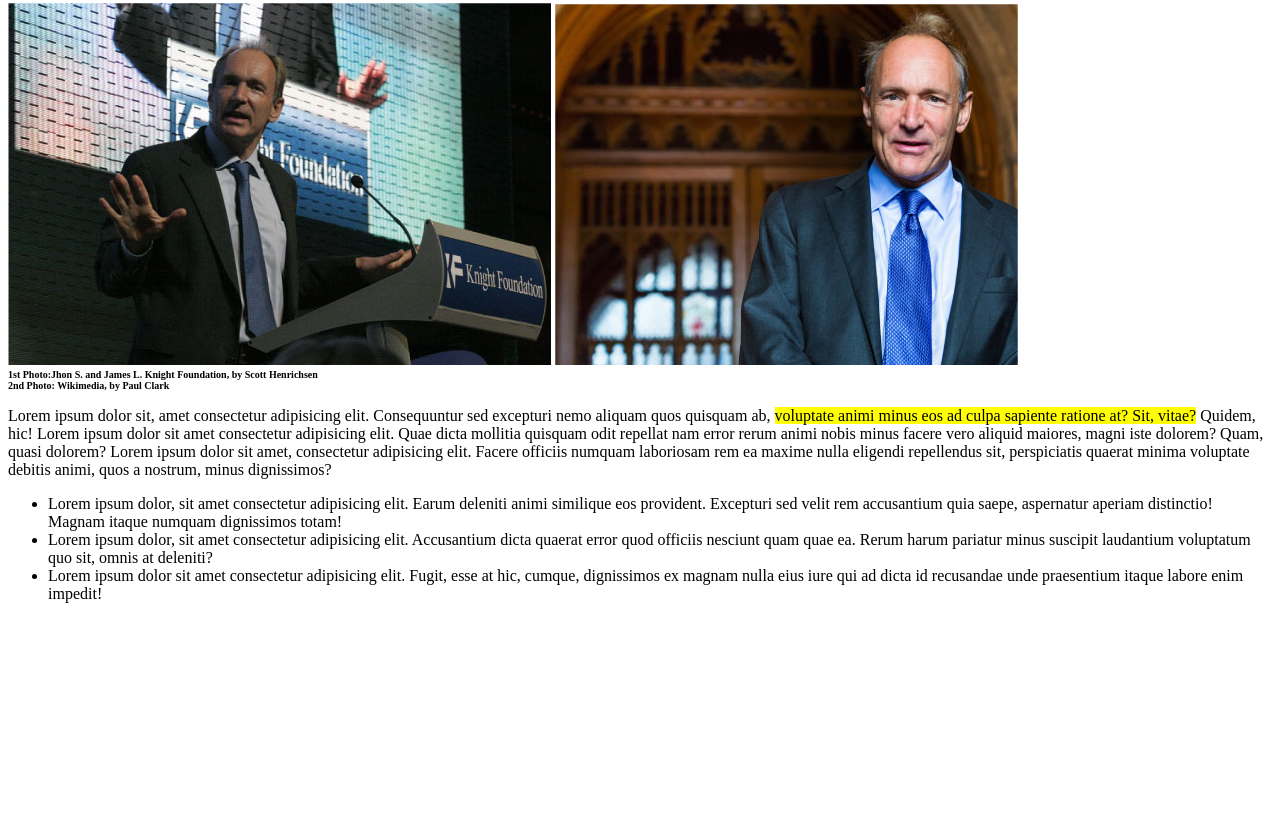
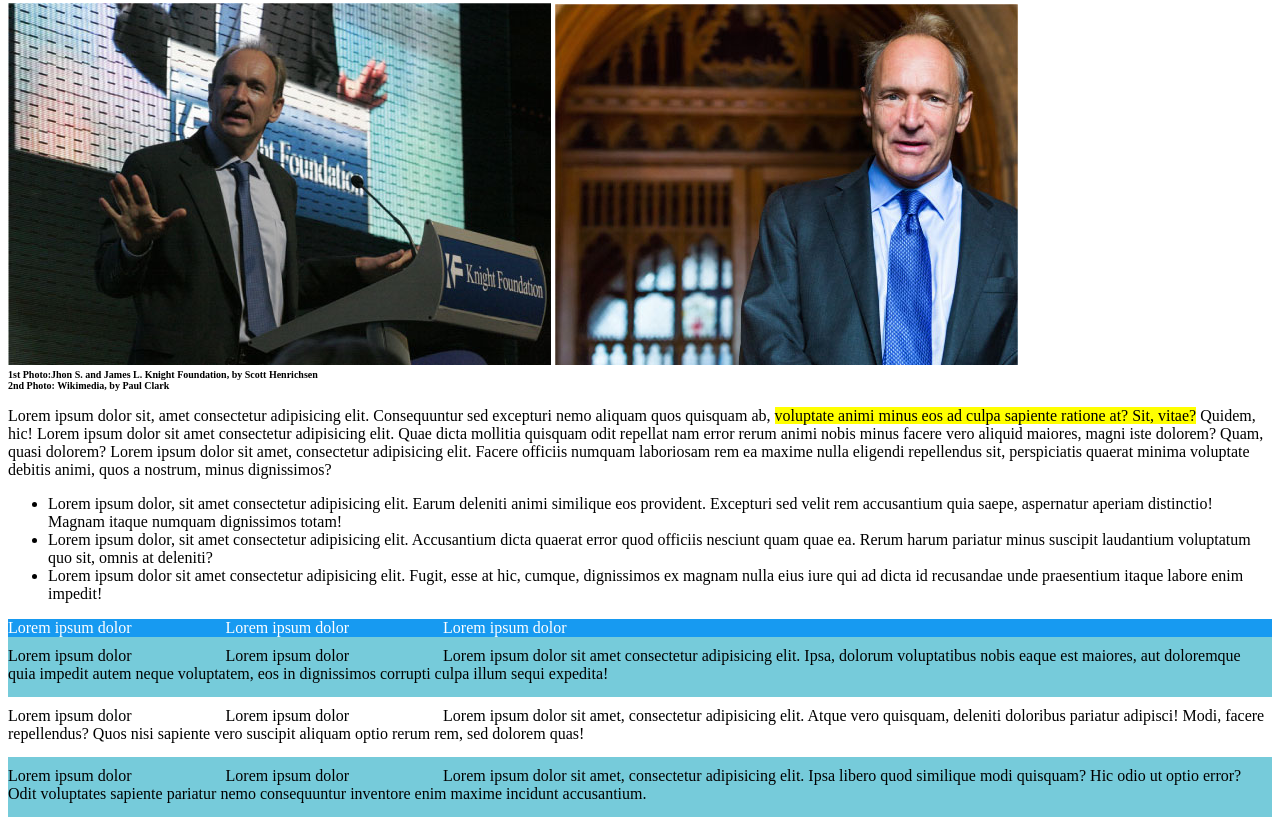
Before and after one commit to BaccanoB/-html-css-booleaner, a plain HTML site: page index.html in a window 1280 px wide. Shown: the part 437-1262 px from the top of the page. Before the commit the page ends 1056 px from the top, so only its background shows below. Drawn offline with Linux system fonts and the light colour scheme.

Commit message:
inserimento tabella provvisorio

```diff
--- a/css/style.css
+++ b/css/style.css
@@ -47,3 +47,24 @@ h1 {
 #highlighted {
     background-color: yellow;
 }
+
+#head {
+    background-color: rgb(23, 154, 241);
+    color: white;
+
+}
+
+#table {
+    margin-right: 90px;
+    text-align: right;
+}
+
+
+.line {
+    height: 50px;
+    padding-top: 10px;
+}
+
+.blu-line {
+     background-color: rgb(118, 203, 218);
+}
--- a/index.html
+++ b/index.html
@@ -55,6 +55,31 @@
             </section>
             <!--/ primo paragrafo e lista -->
 
+            <!-- Tabella -->
+            <section>
+                <div id="head">
+                    <span id="table">Lorem ipsum dolor</span>
+                    <span id="table">Lorem ipsum dolor</span>
+                    <span id="table">Lorem ipsum dolor</span>
+                </div>
+                <div class="blu-line line">
+                    <span id="table">Lorem ipsum dolor</span>
+                    <span id="table">Lorem ipsum dolor</span>
+                    <span id="table"> Lorem ipsum dolor sit amet consectetur adipisicing elit. Ipsa, dolorum voluptatibus nobis eaque est maiores, aut doloremque quia impedit autem neque voluptatem, eos in dignissimos corrupti culpa illum sequi expedita!</span>
+                </div>
+                <div id="white-line" class="line">
+                    <span id="table">Lorem ipsum dolor</span>
+                    <span id="table">Lorem ipsum dolor</span>
+                    <span id="table"> Lorem ipsum dolor sit amet, consectetur adipisicing elit. Atque vero quisquam, deleniti doloribus pariatur adipisci! Modi, facere repellendus? Quos nisi sapiente vero suscipit aliquam optio rerum rem, sed dolorem quas!</span>
+                </div>
+                <div class="blu-line line">
+                    <span id="table">Lorem ipsum dolor</span>
+                    <span id="table">Lorem ipsum dolor</span>
+                    <span id="table"> Lorem ipsum dolor sit amet, consectetur adipisicing elit. Ipsa libero quod similique modi quisquam? Hic odio ut optio error? Odit voluptates sapiente pariatur nemo consequuntur inventore enim maxime incidunt accusantium.</span>
+                </div>
+            </section>
+            <!-- /Tabella -->
+
 
         </main>
 
```
